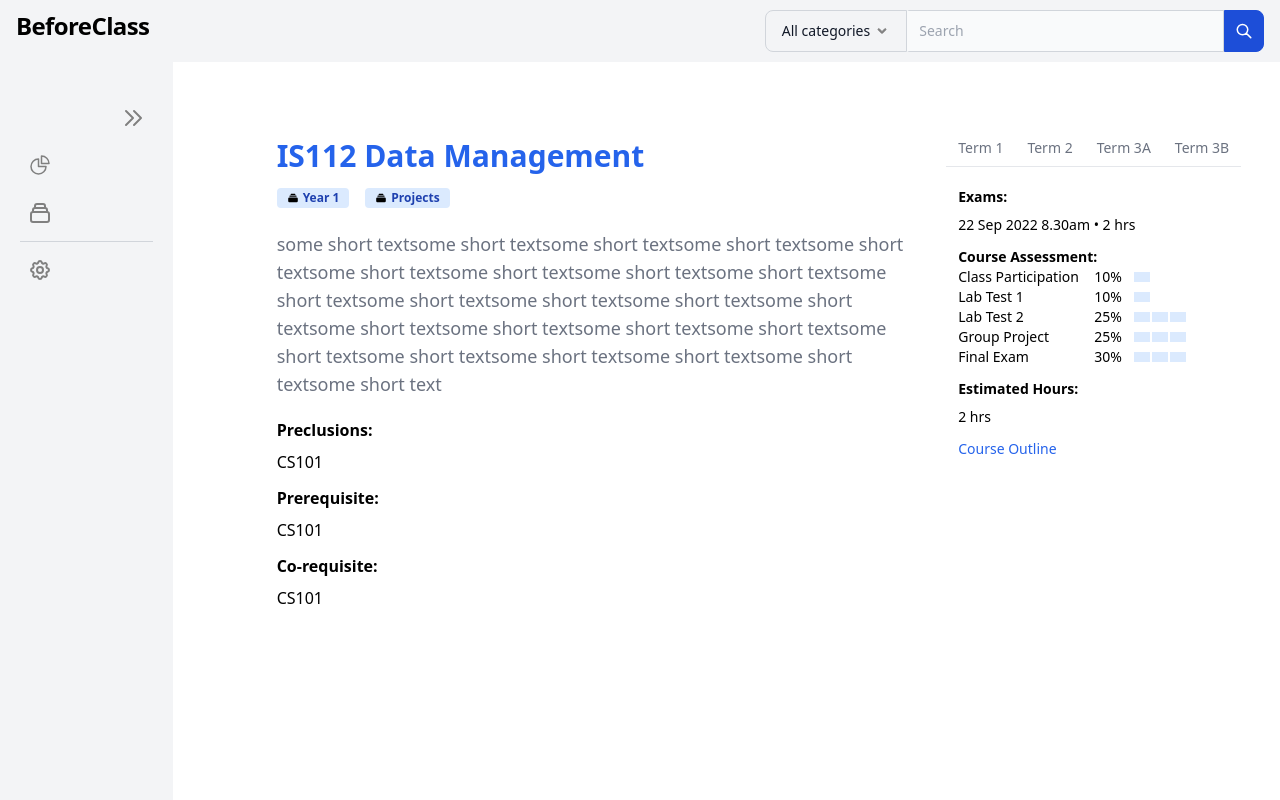
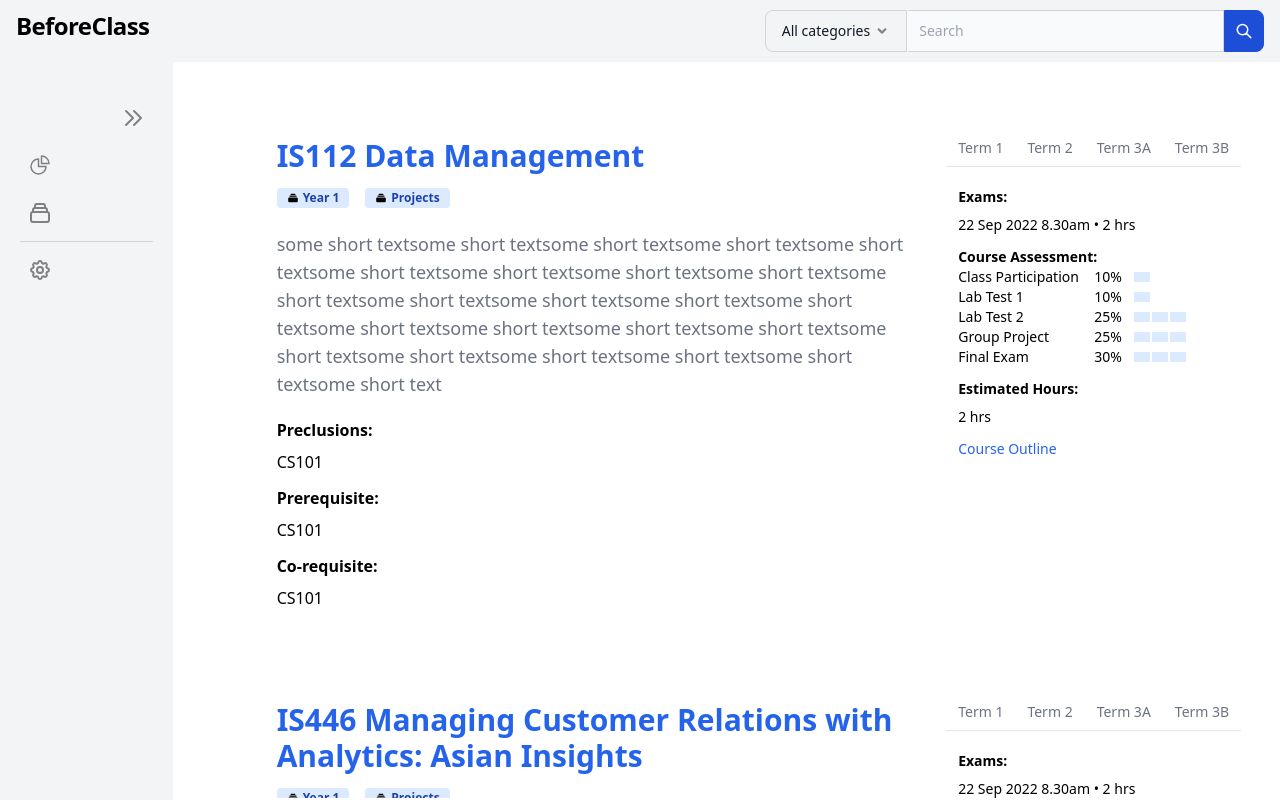
Before and after one commit to PlanMyMods/web-frontend, a Vue app: page / in a window 1280 px wide. Built offline with nearby package versions, Linux system fonts and the light colour scheme.

Commit message:
update synthetic data

```diff
--- a/src/App.vue
+++ b/src/App.vue
@@ -37,7 +37,118 @@
                 weightage: 0.3,
               },
             ]"
-            course-link="https://smu.sg/cdd-112"
+            course-link="https://smu.sg/cdd-is112"
+            recommended-weekly-hours="2"
+            :badges="[
+              { imagePath: '/assets/projects.svg', name: 'Year 1' },
+              { imagePath: '/assets/projects.svg', name: 'Projects' },
+            ]"
+            :terms="['1', '2', '3A', '3B']"
+          /><ModuleCard
+            title="IS446 Managing Customer Relations with Analytics: Asian Insights"
+            short-description="some short textsome short textsome short textsome short textsome short textsome short textsome short textsome short textsome short textsome short textsome short textsome short textsome short textsome short textsome short textsome short textsome short textsome short textsome short textsome short textsome short textsome short textsome short textsome short text"
+            preclusion="CS101"
+            prerequisite="CS101"
+            corequisite="CS101"
+            exam-date-time="22 Sep 2022 8.30am"
+            exam-hours="2"
+            :course-assessments="[
+              {
+                name: 'Class Participation',
+                weightage: 0.1,
+              },
+              {
+                name: 'Lab Test 1',
+                weightage: 0.1,
+              },
+              {
+                name: 'Lab Test 2',
+                weightage: 0.25,
+              },
+              {
+                name: 'Group Project',
+                weightage: 0.25,
+              },
+              {
+                name: 'Final Exam',
+                weightage: 0.3,
+              },
+            ]"
+            course-link="https://smu.sg/cdd-is112"
+            recommended-weekly-hours="2"
+            :badges="[
+              { imagePath: '/assets/projects.svg', name: 'Year 1' },
+              { imagePath: '/assets/projects.svg', name: 'Projects' },
+            ]"
+            :terms="['1', '2', '3A', '3B']"
+          /><ModuleCard
+            title="IS216 Web Application Development II"
+            short-description="some short textsome short textsome short textsome short textsome short textsome short textsome short textsome short textsome short textsome short textsome short textsome short textsome short textsome short textsome short textsome short textsome short textsome short textsome short textsome short textsome short textsome short textsome short textsome short text"
+            preclusion="CS101"
+            prerequisite="CS101"
+            corequisite="CS101"
+            exam-date-time="22 Sep 2022 8.30am"
+            exam-hours="2"
+            :course-assessments="[
+              {
+                name: 'Class Participation',
+                weightage: 0.1,
+              },
+              {
+                name: 'Lab Test 1',
+                weightage: 0.1,
+              },
+              {
+                name: 'Lab Test 2',
+                weightage: 0.25,
+              },
+              {
+                name: 'Group Project',
+                weightage: 0.25,
+              },
+              {
+                name: 'Final Exam',
+                weightage: 0.3,
+              },
+            ]"
+            course-link="https://smu.sg/cdd-is216"
+            recommended-weekly-hours="2"
+            :badges="[
+              { imagePath: '/assets/projects.svg', name: 'Year 1' },
+              { imagePath: '/assets/projects.svg', name: 'Projects' },
+            ]"
+            :terms="['1', '2', '3A', '3B']"
+          /><ModuleCard
+            title="IS210 Business Process Analysis & Solutioning"
+            short-description="some short textsome short textsome short textsome short textsome short textsome short textsome short textsome short textsome short textsome short textsome short textsome short textsome short textsome short textsome short textsome short textsome short textsome short textsome short textsome short textsome short textsome short textsome short textsome short text"
+            preclusion="CS101"
+            prerequisite="CS101"
+            corequisite="CS101"
+            exam-date-time="22 Sep 2022 8.30am"
+            exam-hours="2"
+            :course-assessments="[
+              {
+                name: 'Class Participation',
+                weightage: 0.1,
+              },
+              {
+                name: 'Lab Test 1',
+                weightage: 0.1,
+              },
+              {
+                name: 'Lab Test 2',
+                weightage: 0.25,
+              },
+              {
+                name: 'Group Project',
+                weightage: 0.25,
+              },
+              {
+                name: 'Final Exam',
+                weightage: 0.3,
+              },
+            ]"
+            course-link="https://smu.sg/cdd-is210"
             recommended-weekly-hours="2"
             :badges="[
               { imagePath: '/assets/projects.svg', name: 'Year 1' },
```
